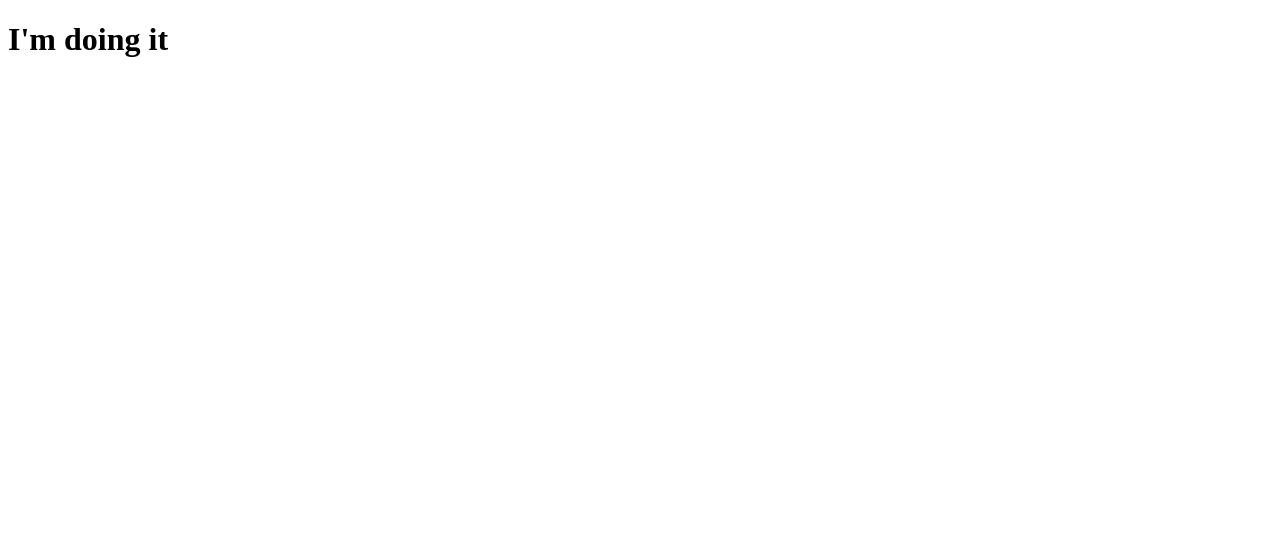
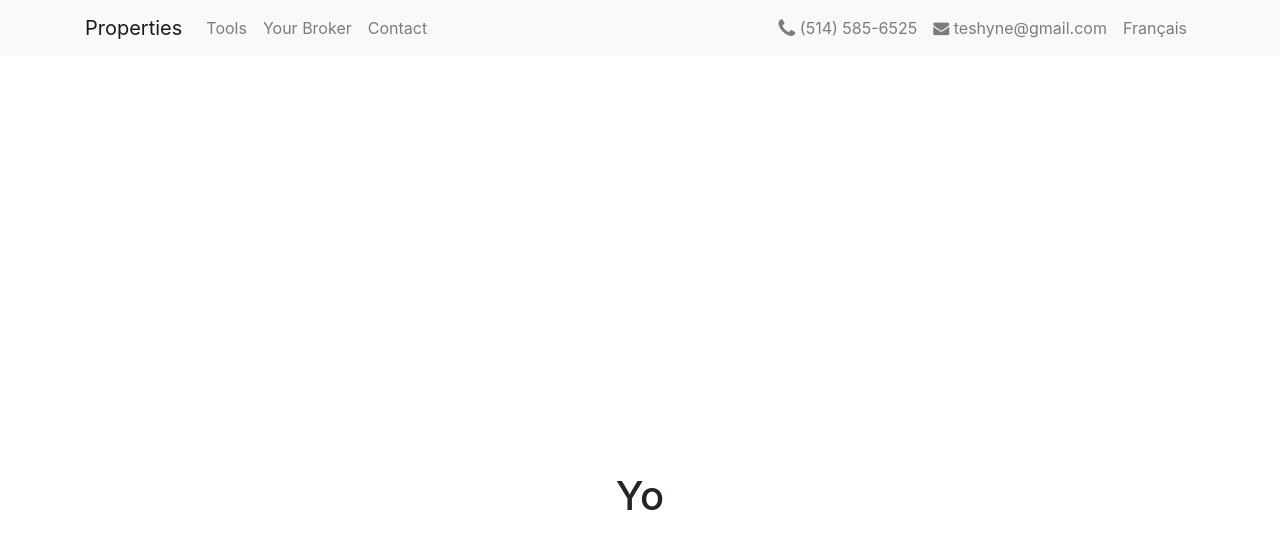
Before and after one commit to djeehem/Stef, a website: page index.html in a window 1280 px wide. Drawn offline with nearby package versions, Linux system fonts and the light colour scheme.

Commit message:
navbar #1

```diff
--- /dev/null
+++ b/css/styles.css
@@ -0,0 +1,16 @@
+.navbar {
+    transition: top 0.5s ease;
+}
+
+.navbar-hide {
+    top: -56px;
+}
+
+.test {
+    height: 1000px;
+    padding: 70px 0px;
+    justify-content: center;
+    display: flex;
+    justify-content: center;
+    align-items: center;
+}
--- a/index.html
+++ b/index.html
@@ -1,11 +1,51 @@
 <!DOCTYPE html>
-<html>
+<html lang="en">
     <head>
+
+        <meta charset="utf-8">
+        <meta name="viewport" content="width=device-width, initial-scale=1, shrink-to-fit=no">
+        <meta http-equiv="x-ua-compatible" content="ie=edge">
+
+        <link rel="stylesheet" href="node_modules/bootstrap/dist/css/bootstrap.min.css">
+        <link rel="stylesheet" href="node_modules/font-awesome/css/font-awesome.min.css">
+        <link rel="stylesheet" href="css/styles.css">
+
+        <Title>Teshyne</Title>
 
     </head>
 
     <body>
-        <h1>I'm doing it</h1>
-    </body>
+
+        <nav class="navbar navbar-light bg-light navbar-expand-sm fixed-top">
+            <div class="container">
+                <button class="navbar-toggler" type="button" data-toggle="collapse" data-target="#navbarNav" aria-controls="navbarNav" aria-expanded="false" aria-label="Toggle navigation">
+                    <span class="navbar-toggler-icon"></span>
+                </button>
+                <a class="navbar-brand active">Properties</a>
+                <div class="collapse navbar-collapse" id="navbarNav">
+                    <ul class="navbar-nav mr-auto">
+                        <li class="nav-item"><a class="nav-link" href="#">Tools</a></li>
+                        <li class="nav-item"><a class="nav-link" href="#">Your Broker</a></li>
+                        <li class="nav-item"><a class="nav-link" href="#">Contact</a></li>
+                    </ul>
+                    <ul class="navbar-nav">
+                        <li class="nav-item"><a class="nav-link" href="#"><i class="fa fa-phone fa-lg"></i> (514) 585-6525</a></li>
+                        <li class="nav-item"><a class="nav-link" href="#"><i class="fa fa-envelope fa=lg"></i> teshyne@gmail.com</a></li>
+                        <li class="nav-item"><a class="nav-link" href="#">Français</a></li>
+                    </ul>
+                </div>
+            </div>
+        </nav>
+
+        <div class="container test">
+            <h1>Yo</h1>
+        </div>
+
+    <script src="node_modules/jquery/dist/jquery.slim.min.js"></script>
+    <script src="node_modules/popper.js/dist/umd/popper.min.js"></script>
+    <script src="node_modules/bootstrap/dist/js/bootstrap.min.js"></script>
+    <script src="js/scripts.js"></script>
+
+</body>
 
 </html>
--- /dev/null
+++ b/js/scripts.js
@@ -0,0 +1,5 @@
+$(document).ready(function(){
+    $(window).scroll(function(e) {
+        $('.navbar')[$(window).scrollTop() >= 50 ? 'addClass' : 'removeClass']('navbar-hide');
+    });
+});
--- a/package.json
+++ b/package.json
@@ -20,5 +20,11 @@
   "homepage": "https://github.com/djeehem/Stef#readme",
   "devDependencies": {
     "lite-server": "^2.5.4"
+  },
+  "dependencies": {
+    "bootstrap": "^4.4.1",
+    "font-awesome": "^4.7.0",
+    "jquery": "^3.4.1",
+    "popper.js": "^1.16.1"
   }
 }
```
Also changed, not shown: 1 other file.
